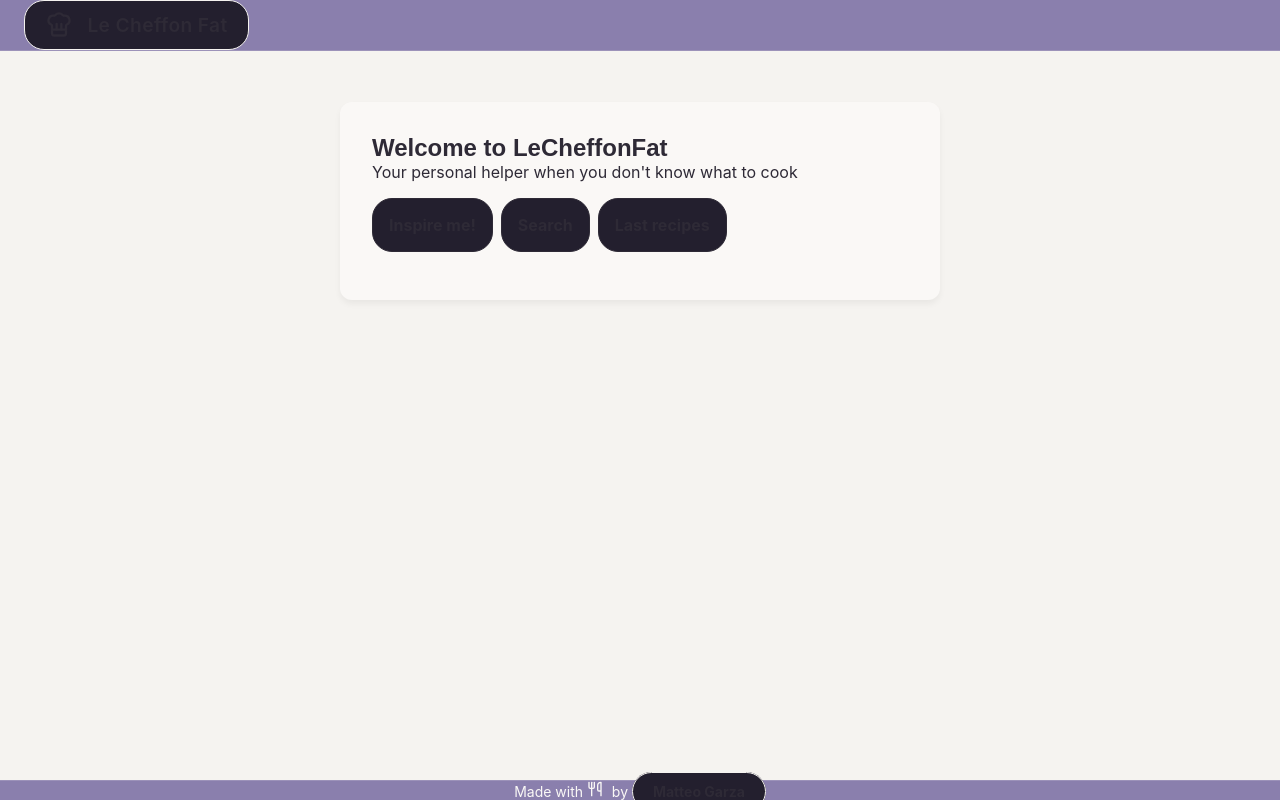
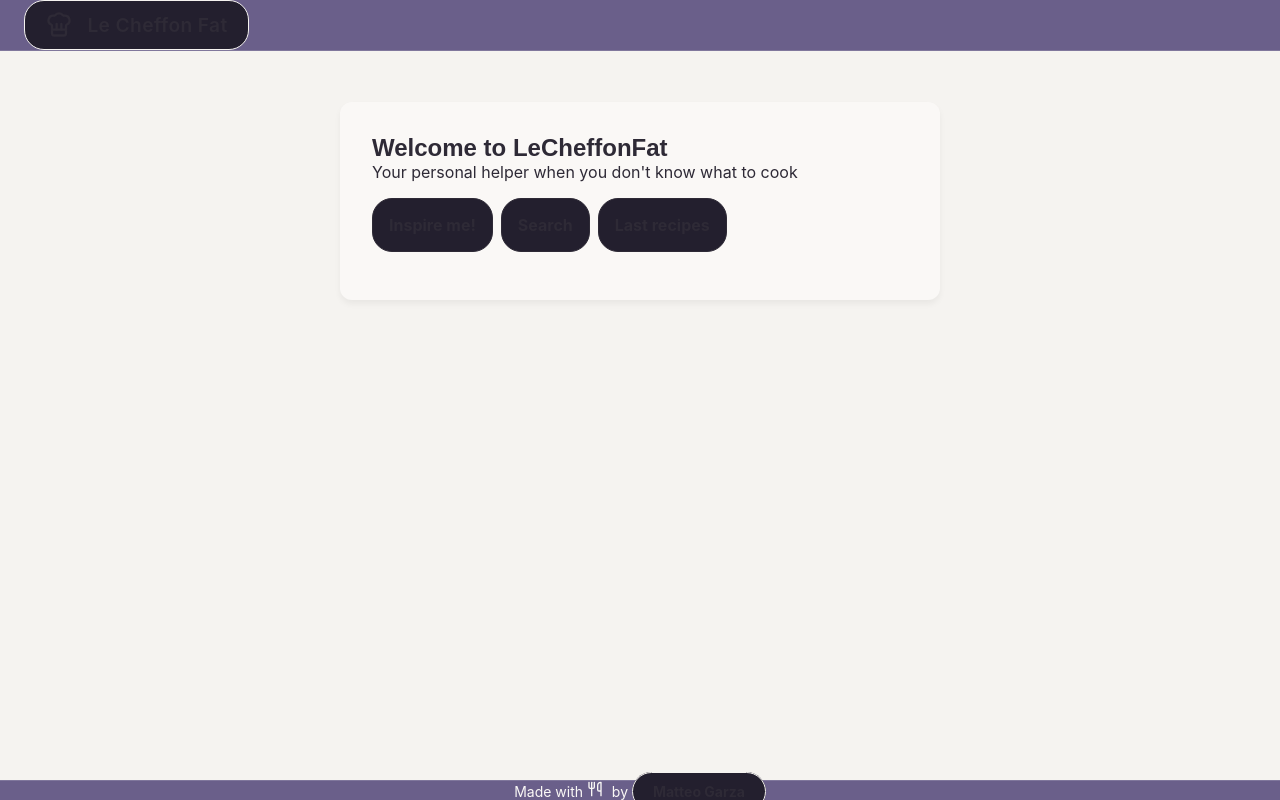
Before and after one commit to CoachGodzup/leCheffonFat, a Next.js app: page / in a window 1280 px wide. Built offline with nearby package versions, Linux system fonts and the light colour scheme.

Commit message:
fix: improve color contrast for WCAG AA compliance

```diff
--- a/src/app/globals.css
+++ b/src/app/globals.css
@@ -4,7 +4,7 @@
 
 :root {
   /* Light theme (default) */
-  --color-lilac: #8a7fad;
+  --color-lilac: #6a5f8a;
   --color-accent-yellow: #c4a97d;
   --color-bg-salvia: #f5f3f0;
   --color-text-main: #2e2a36;
@@ -16,7 +16,7 @@
   --color-lilac-dark: #a99bc8;
   --color-accent-gold: #c9ad81;
   --color-text-primary: #f0eef2;
-  --color-text-muted: #9b96ac;
+  --color-text-muted: #6a6578;
 
   --spacing: 1em;
 }
@@ -29,6 +29,7 @@
     --color-white: var(--color-bg-card-dark);
     --color-lilac: var(--color-lilac-dark);
     --color-accent-yellow: var(--color-accent-gold);
+    --color-text-muted: #9b96ac;
   }
 
   .btn-cta {
```
